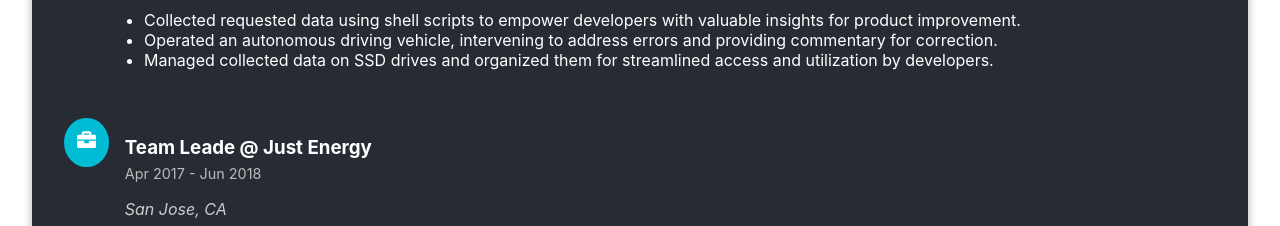
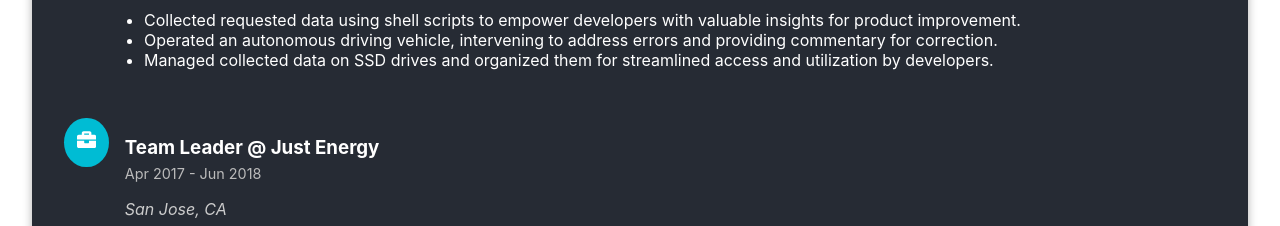
Before and after one commit to ANikfarjam/me, a React (Create React App) app in the folder ashkan-nikfarjam-portfolio-website/: page / in a window 1280 px wide. Shown: the part 3100-3326 px from the top of the page. Built offline with nearby package versions, Linux system fonts and the light colour scheme.

Commit message:
polishing the contents and fixing spelling errors

```diff
--- a/ashkan-nikfarjam-portfolio-website/src/components/workexperience.js
+++ b/ashkan-nikfarjam-portfolio-website/src/components/workexperience.js
@@ -88,7 +88,7 @@ const experiences = [
     ]
   },
     {
-    role: "Team Leade",
+    role: "Team Leader",
     company: "Just Energy",
     location: "San Jose, CA",
     date: "Apr 2017 - Jun 2018",
```
